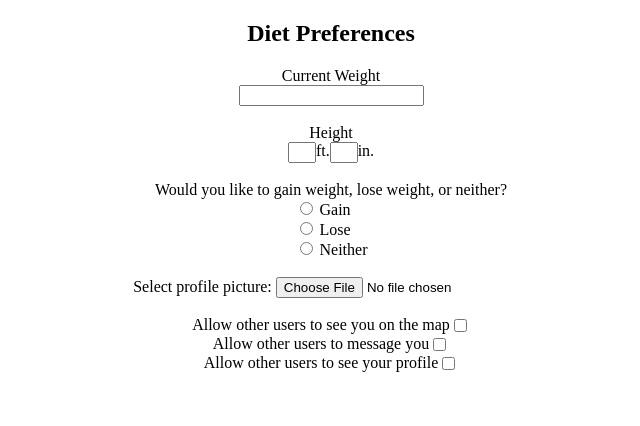
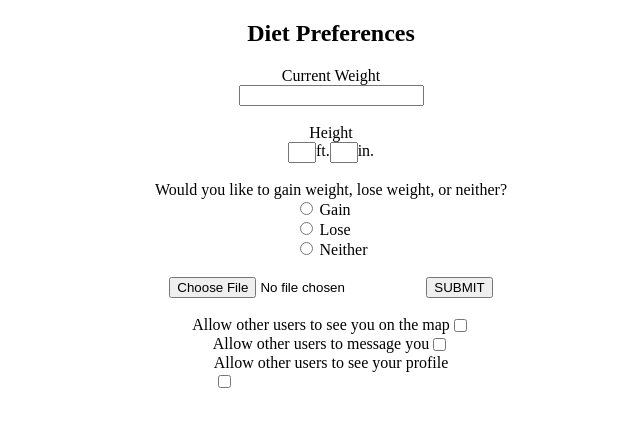
Before and after one commit to leehsihau/cs407, a plain HTML site: page signup.html in a window 1280 px wide. Shown: the whole page, without its empty margins (317-957 px from the left). Drawn offline with Linux system fonts and the light colour scheme.

Commit message:
html/css save

```diff
--- a/signup.css
+++ b/signup.css
@@ -3,7 +3,7 @@ body{
     width: 100%;
 }
 
-.p-map, .m-map, .prof-view{
+.p-map, .m-map, .filesumbit{
     display: flex;
     flex-direction: row;
 }
--- a/signup.html
+++ b/signup.html
@@ -37,10 +37,10 @@
             <label for="neither">Neither</label>
         </div>
         <br>
-        <div class="prof-upload">
-        <label for="img">Select profile picture:</label>
-        <input type="file" id="img" name="img" accept="image/*">
-        </div>
+        <div id="filesubmit">
+            <input type="file" class="file-select" accept="image/*"/>
+            <button class="file-submit">SUBMIT</button>
+          </div>
         <br>
         <div class="p-map">
             <div>Allow other users to see you on the map</div>
```
